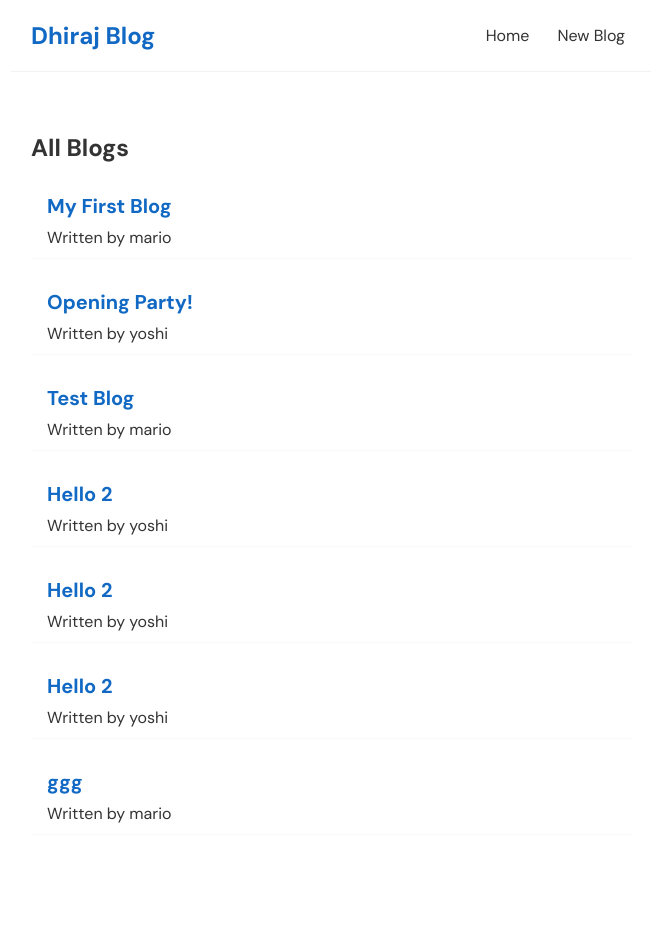
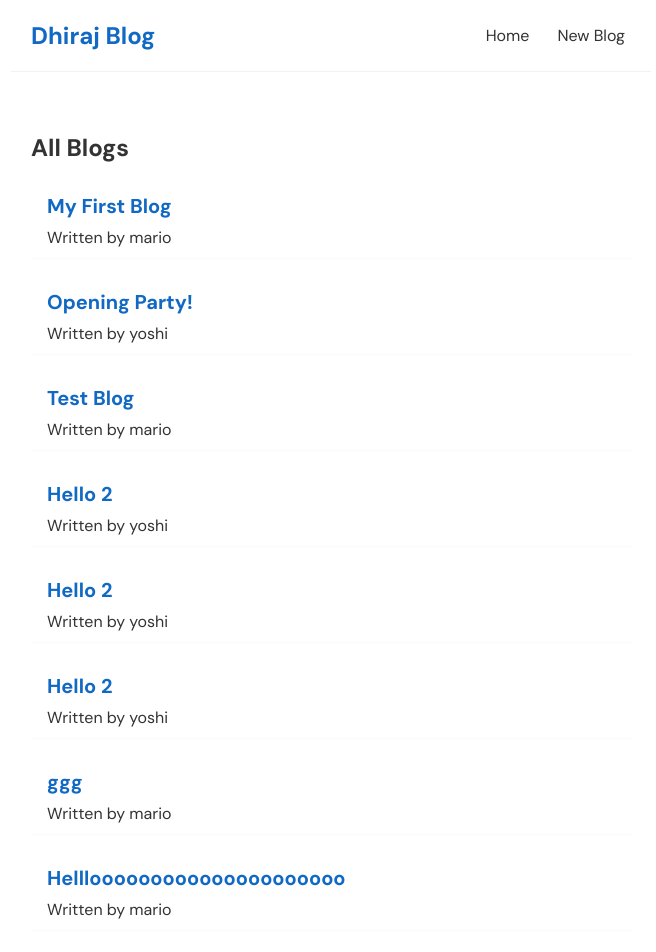
Before and after one commit to dheerazsah/React-Tutorial, a React (Create React App) app in the folder dhiraj-blog/: page / in a window 1280 px wide. Shown: the top 952 px of the page, without its empty margins (309-965 px from the left). Before the commit the page ends 915 px from the top, so only its background shows below. Built offline with nearby package versions, Linux system fonts and the light colour scheme; data requests are answered from the project's data file; a web font is replaced by a local one.

Commit message:
Programmatic Redirects

```diff
--- a/dhiraj-blog/data/db.json
+++ b/dhiraj-blog/data/db.json
@@ -41,6 +41,12 @@
       "title": "ggg",
       "body": "gggg",
       "author": "mario"
+    },
+    {
+      "id": "68ca",
+      "title": "Helllooooooooooooooooooooo",
+      "body": "Helooooooooooooooooooooooooooooooooooooooooooooooooo\nHeloooooooooooooooooooooo",
+      "author": "mario"
     }
   ]
 }
--- a/dhiraj-blog/src/Create.js
+++ b/dhiraj-blog/src/Create.js
@@ -1,10 +1,12 @@
 import { useState } from "react";
+import { useHistory } from "react-router-dom/cjs/react-router-dom.min";
 
 const Create = () => {
     const [ title, setTitle ] = useState('');
     const [ body, setBody ] = useState('');
     const [author, setAuthor] = useState('mario');
     const [isPending, setIsPending] = useState(false);
+    const history = useHistory();
 
     const handleSubmit = (e) => {
         e.preventDefault();
@@ -19,6 +21,8 @@
         }).then(() =>{
             console.log('new blog added');
             setIsPending(false);
+            //history.go(-1);
+            history.push('/');
         })
     }
     return (
```
